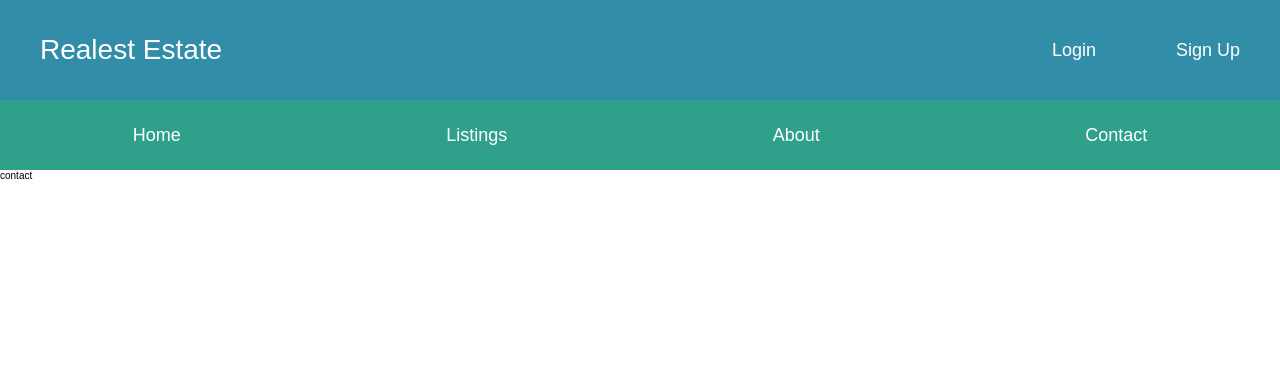
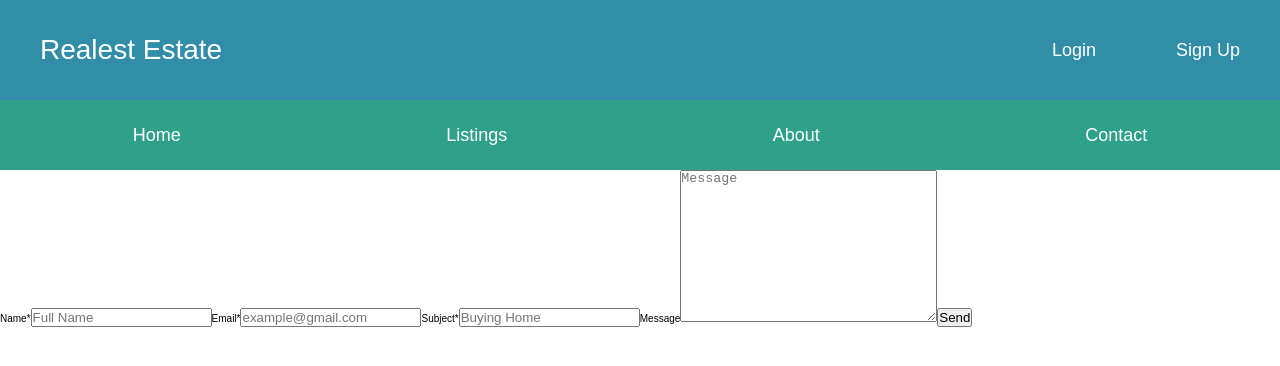
Before and after one commit to ArtusU/real_estate, a React (Create React App) app: page /contact in a window 1280 px wide. Shown: the top 366 px of the page. Built offline with nearby package versions, Linux system fonts and the light colour scheme.

Commit message:
Contact.js

```diff
--- a/src/containers/Contact.js
+++ b/src/containers/Contact.js
@@ -1,9 +1,120 @@
-const contact = () => {
+import React, { useState, useEffect } from 'react';
+import { Helmet } from 'react-helmet';
+import axios from 'axios';
+import { connect } from 'react-redux';
+import { setAlert } from '../actions/alert';
+import Loader from 'react-loader-spinner';
+import PropTypes from 'prop-types';
+
+const Contact = ({ setAlert }) => {
+    useEffect(() => {
+        window.scrollTo(0, 0);
+    }, []);
+
+    const [formData, setFormData] = useState({
+        name: '',
+        email: '',
+        subject: '',
+        message: ''
+    });
+
+    const { name, email, subject, message } = formData;
+
+    const [loading, setLoading] = useState(false);
+
+    const onChange = e => setFormData({ ...formData, [e.target.name]: e.target.value });
+
+    const onSubmit = e => {
+        e.preventDefault();
+
+        const config = {
+            headers: {
+                'Content-Type': 'application/json'
+            }
+        };
+
+        setLoading(true);
+        axios.post(`http://localhost:8000/api/contacts/`, { name, email, subject, message }, config)
+        .then(res => {
+            setAlert('Message Sent', 'success');
+            setLoading(false);
+            window.scrollTo(0, 0);
+        })
+        .catch(err => {
+            setAlert('Error with Sending Message', 'error');
+            setLoading(false);
+            window.scrollTo(0, 0);
+        })
+    };
+
     return (
-        <div>
-            contact
+        <div className='contact'>
+            <Helmet>
+                <title>Realest Estate - Contact</title>
+                <meta
+                    name='description'
+                    content='Contact us'
+                />
+            </Helmet>
+            <form className='contact__form' onSubmit={e => onSubmit(e)}>
+                <label className='contact__form__label' htmlFor='name'>Name*</label>
+                <input
+                    className='contact__form__input'
+                    name='name'
+                    type='text'
+                    placeholder='Full Name'
+                    onChange={e => onChange(e)}
+                    value={name}
+                    required
+                />
+                <label className='contact__form__label' htmlFor='email'>Email*</label>
+                <input
+                    className='contact__form__input'
+                    name='email'
+                    type='email'
+                    placeholder='example@gmail.com'
+                    onChange={e => onChange(e)}
+                    value={email}
+                    required
+                />
+                <label className='contact__form__label' htmlFor='subject'>Subject*</label>
+                <input
+                    className='contact__form__input'
+                    name='subject'
+                    type='text'
+                    placeholder='Buying Home'
+                    onChange={e => onChange(e)}
+                    value={subject}
+                    required
+                />
+                <label className='contact__form__label' htmlFor='message'>Message</label>
+                <textarea
+                    className='contact__form__textarea'
+                    name='message'
+                    cols='30'
+                    rows='10'
+                    placeholder='Message'
+                    onChange={e => onChange(e)}
+                    value={message}
+                />
+                {loading ?
+                    <div className='contact__form__loader'>
+                        <Loader
+                            type="Oval"
+                            color="#424242"
+                            height={50}
+                            width={50}
+                        />
+                    </div> :
+                    <button className='contact__form__button' htmltype='submit'>Send</button>
+                }
+            </form>
         </div>
-     );
-}
+    );
+};
 
-export default contact;
+Contact.propTypes = {
+    setAlert: PropTypes.func.isRequired
+};
+
+export default connect(null, { setAlert })(Contact);
```
